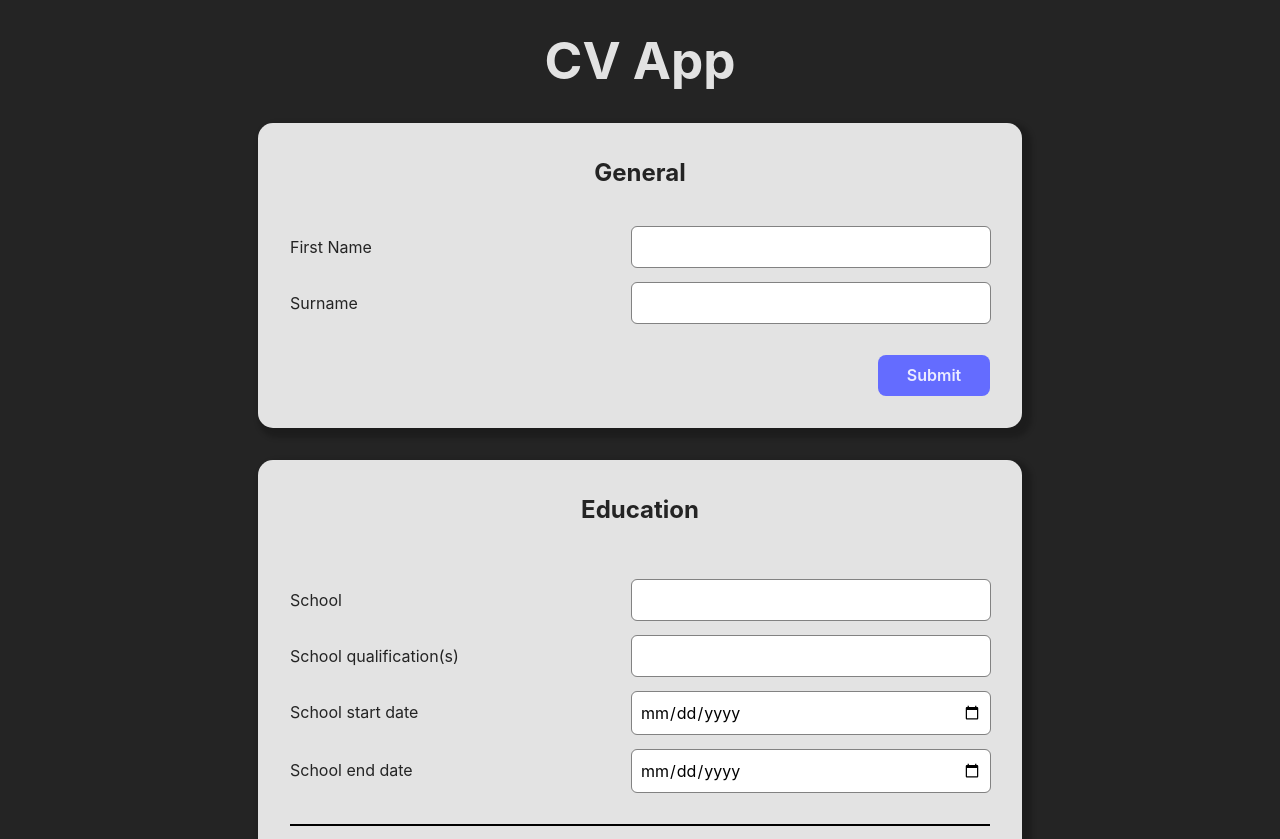
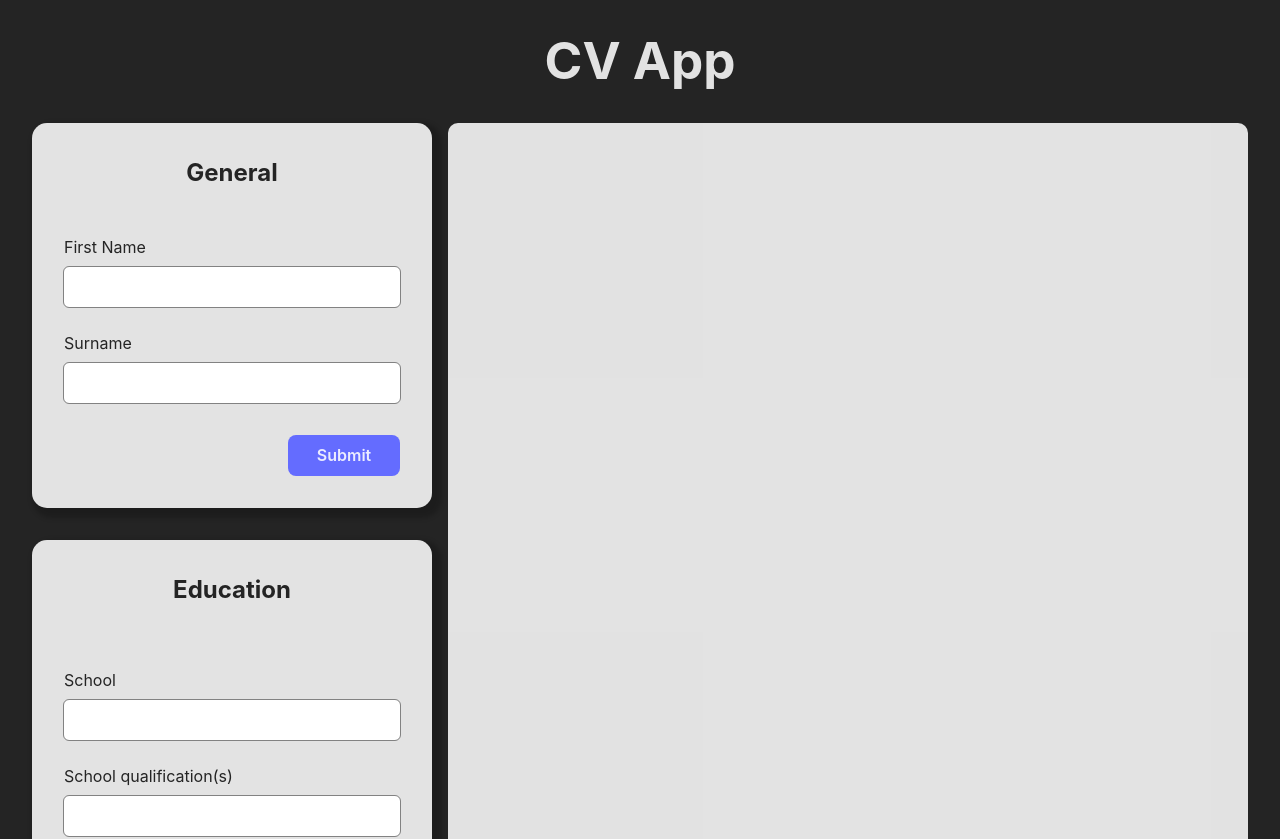
Before and after one commit to rubicon2/odin-cv-app, a React (Vite) app: page / in a window 1280 px wide. Shown: the top 839 px of the page. Built offline with nearby package versions, Linux system fonts and the light colour scheme.

Commit message:
Add CV preview area

```diff
--- a/src/App.css
+++ b/src/App.css
@@ -4,3 +4,25 @@
   padding: 2rem;
   text-align: center;
 }
+
+.app-container {
+  max-width: 1280px;
+  margin: 0 auto;
+
+  display: grid;
+  grid-template-columns: 1fr 2fr;
+  gap: 1rem;
+}
+
+.cv-preview-area {
+  position: sticky;
+  top: 1rem;
+  height: calc(100vh - 3rem);
+
+  background-color: var(--light-color);
+  border-radius: 10px;
+
+  display: flex;
+  justify-content: center;
+  align-items: center;
+}
--- a/src/App.jsx
+++ b/src/App.jsx
@@ -22,6 +22,8 @@ function App() {
   return (
     <>
       <h1>CV App</h1>
+      <div className="app-container">
+        <div className="app-container-col">
           <Container
             className="input-flex-gap"
             onButtonClick={() => setGeneralSubmitted(!generalSubmitted)}
@@ -75,6 +77,11 @@ function App() {
             <h2>Work Experience</h2>
             <ToggleEditWorkInfo edit={!workSubmitted} />
           </Container>
+        </div>
+        <div className="app-container-col">
+          <div className="cv-preview-area"></div>
+        </div>
+      </div>
     </>
   );
 }
--- a/src/ToggleEditField/index.css
+++ b/src/ToggleEditField/index.css
@@ -15,7 +15,7 @@
   padding: 0.5rem 0;
 }
 
-@media (min-width: 500px) {
+@media (min-width: 1300px) {
   .toggle-edit-field {
     flex-direction: row;
     justify-content: space-between;
```
Lines whose indentation alone changed are shown as unchanged.
